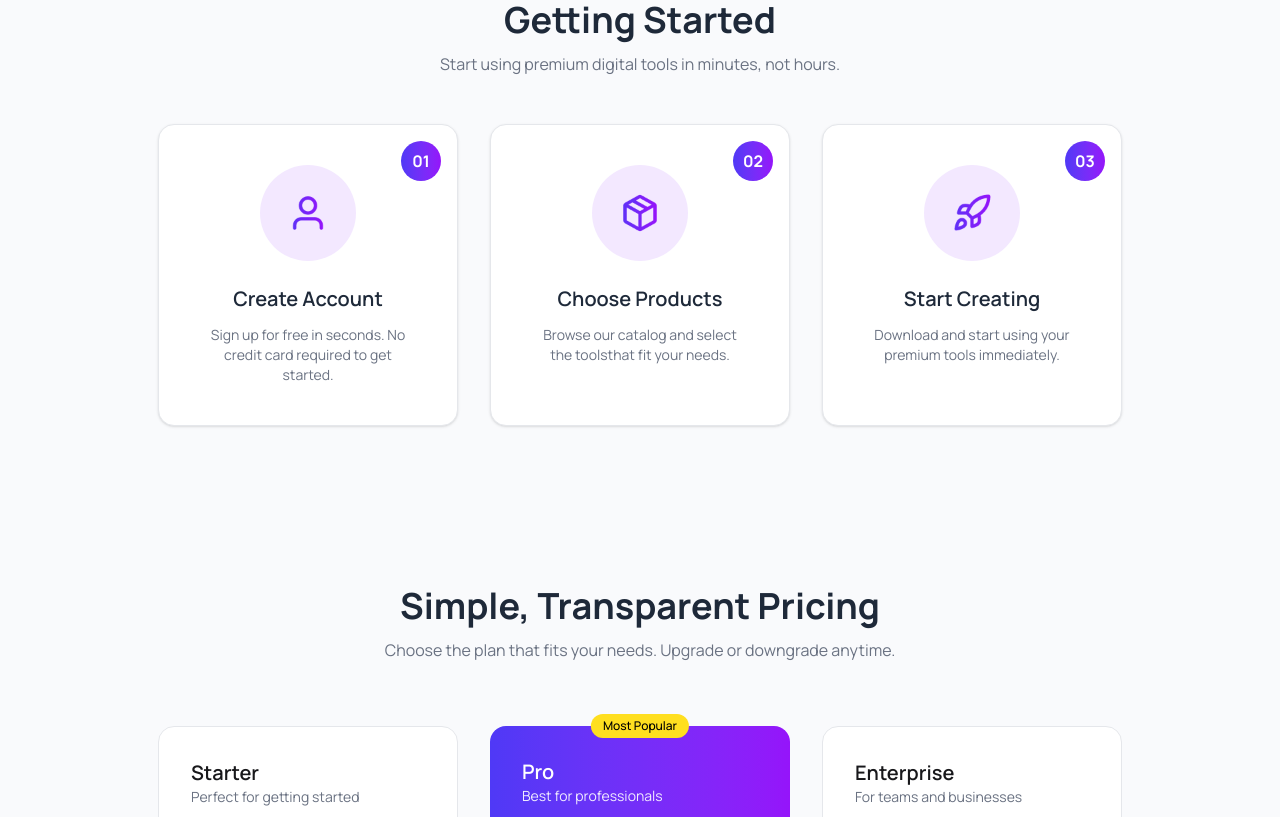
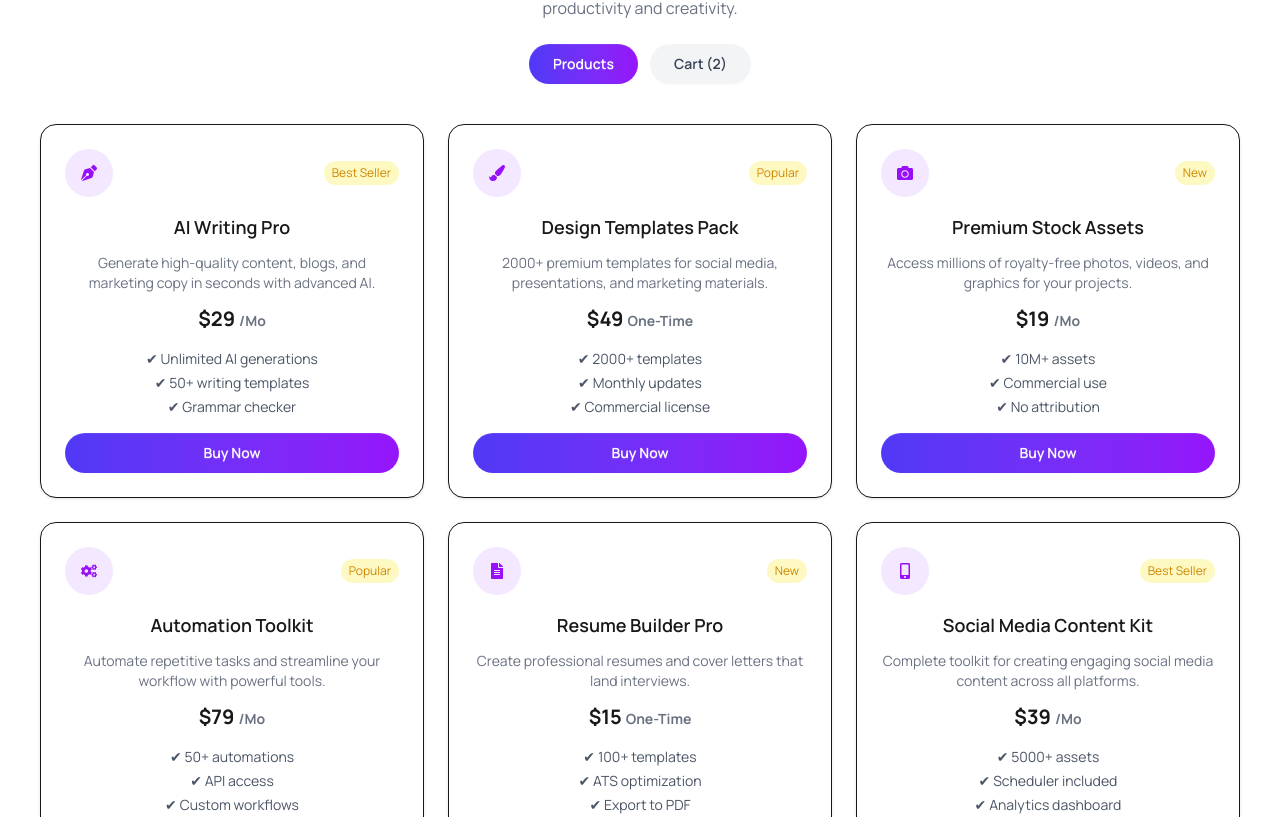
Before and after one commit to Samincode01/DigiTools-Platform, a React (Vite) app: page / in a window 1280 px wide. Shown: the part 1303-2120 px from the top of the page. Built offline with nearby package versions, Linux system fonts and the light colour scheme.

Commit message:
Created card section

```diff
--- /dev/null
+++ b/public/data.json
@@ -0,0 +1,88 @@
+{
+  "products": [
+    {
+      "id": 1,
+      "title": "AI Writing Pro",
+      "description": "Generate high-quality content, blogs, and marketing copy in seconds with advanced AI.",
+      "price": "$29",
+      "type": "/Mo",
+      "badge": "Best Seller",
+      "icon": "pen",
+      "features": [
+        "Unlimited AI generations",
+        "50+ writing templates",
+        "Grammar checker"
+      ]
+    },
+    {
+      "id": 2,
+      "title": "Design Templates Pack",
+      "description": "2000+ premium templates for social media, presentations, and marketing materials.",
+      "price": "$49",
+      "type": "One-Time",
+      "badge": "Popular",
+      "icon": "brush",
+      "features": [
+        "2000+ templates",
+        "Monthly updates",
+        "Commercial license"
+      ]
+    },
+    {
+      "id": 3,
+      "title": "Premium Stock Assets",
+      "description": "Access millions of royalty-free photos, videos, and graphics for your projects.",
+      "price": "$19",
+      "type": "/Mo",
+      "badge": "New",
+      "icon": "camera",
+      "features": [
+        "10M+ assets",
+        "Commercial use",
+        "No attribution"
+      ]
+    },
+    {
+      "id": 4,
+      "title": "Automation Toolkit",
+      "description": "Automate repetitive tasks and streamline your workflow with powerful tools.",
+      "price": "$79",
+      "type": "/Mo",
+      "badge": "Popular",
+      "icon": "cogs",
+      "features": [
+        "50+ automations",
+        "API access",
+        "Custom workflows"
+      ]
+    },
+    {
+      "id": 5,
+      "title": "Resume Builder Pro",
+      "description": "Create professional resumes and cover letters that land interviews.",
+      "price": "$15",
+      "type": "One-Time",
+      "badge": "New",
+      "icon": "file",
+      "features": [
+        "100+ templates",
+        "ATS optimization",
+        "Export to PDF"
+      ]
+    },
+    {
+      "id": 6,
+      "title": "Social Media Content Kit",
+      "description": "Complete toolkit for creating engaging social media content across all platforms.",
+      "price": "$39",
+      "type": "/Mo",
+      "badge": "Best Seller",
+      "icon": "mobile",
+      "features": [
+        "5000+ assets",
+        "Scheduler included",
+        "Analytics dashboard"
+      ]
+    }
+  ]
+}
--- a/src/App.jsx
+++ b/src/App.jsx
@@ -7,6 +7,7 @@ import GetStarted from './components/GetStarted/GetStarted'
 import PricingSection from './components/PricingSection/PricingSection'
 import TransformSection from './components/TransformSection/TransformSection'
 import FooterSection from './components/FooterSection/FooterSection'
+import ProductSection from './components/ProductSection/ProductSection'
 
 function App() {
 
@@ -17,6 +18,7 @@ function App() {
     <NavBar></NavBar>
    <HeroSectionnew></HeroSectionnew>
    <RatingSection></RatingSection>
+   <ProductSection></ProductSection>
    <GetStarted></GetStarted>
    <PricingSection></PricingSection>
    <TransformSection></TransformSection>
--- a/src/components/FooterSection/FooterSection.jsx
+++ b/src/components/FooterSection/FooterSection.jsx
@@ -4,7 +4,7 @@ import { FaYoutube, FaFacebookF, FaXTwitter } from "react-icons/fa6";
 const FooterSection = () => {
   return (
     <div className="bg-[#0b1a2b] text-white py-16 px-10">
-      <div className="max-w-7xl mx-auto grid grid-cols-1 md:grid-cols-5 gap-10">
+      <div className="max-w-7xl mx-auto grid grid-cols-1 md:grid-cols-6 gap-10">
 
         <div className="md:col-span-2">
           <h1 className="text-3xl font-bold mb-4">DigiTools</h1>
--- /dev/null
+++ b/src/components/ProductSection/ProductCard.jsx
@@ -0,0 +1,79 @@
+import React, { useEffect, useState } from "react";
+import {
+  FaPenNib,
+  FaPaintBrush,
+  FaCamera,
+  FaCogs,
+  FaFileAlt,
+  FaMobileAlt,
+} from "react-icons/fa";
+
+const iconMap = {
+  pen: FaPenNib,
+  brush: FaPaintBrush,
+  camera: FaCamera,
+  cogs: FaCogs,
+  file: FaFileAlt,
+  mobile: FaMobileAlt,
+};
+const ProductCard = () => {
+    const [products, setProducts] = useState([]);
+    useEffect(()=>{
+            fetch('../../../public/data.json')
+            .then(res=>res.json())
+            .then((data)=>setProducts(data.products));
+
+    },[]);
+
+    return (
+    <div className="grid md:grid-cols-3 gap-6 p-10">
+      {products.map((item) => {
+        const Icon = iconMap[item.icon];
+
+        return (
+          <div
+            key={item.id}
+            className="bg-white rounded-2xl border p-6 shadow-sm"
+          >
+            <div className="flex justify-between items-center mb-4">
+              <div className="w-12 h-12 rounded-full bg-purple-100 flex items-center justify-center">
+                <Icon className="text-purple-600" />
+              </div>
+
+              <span className="text-xs bg-yellow-100 text-yellow-600 px-2 py-1 rounded-full">
+                {item.badge}
+              </span>
+            </div>
+
+            <h2 className="text-lg font-semibold">{item.title}</h2>
+
+            <p className="text-gray-500 text-sm my-3">
+              {item.description}
+            </p>
+
+            <h1 className="text-xl font-bold mb-4">
+              {item.price}{" "}
+              <span className="text-sm text-gray-500">
+                {item.type}
+              </span>
+            </h1>
+
+            <ul className="text-sm text-gray-600 space-y-1 mb-4">
+              {item.features.map((f, i) => (
+                <li key={i}>✔ {f}</li>
+              ))}
+            </ul>
+
+            <button className="btn w-full rounded-full bg-gradient-to-r from-[#4f39f6] to-[#9514fa] text-white border-none">
+              Buy Now
+            </button>
+          </div>
+        );
+      })}
+    </div>
+  );
+};
+
+
+
+export default ProductCard;
--- /dev/null
+++ b/src/components/ProductSection/ProductSection.jsx
@@ -0,0 +1,32 @@
+import React from 'react';
+import ProductCard from './ProductCard';
+
+const ProductSection = () => {
+    return (
+         <div className="text-center mb-12">
+      <h1 className="text-4xl font-bold text-gray-800 mb-3">
+        Premium Digital Tools
+      </h1>
+
+      <p className="text-gray-500 max-w-2xl mx-auto mb-6">
+        Choose from our curated collection of premium digital products designed
+        to boost your productivity and creativity.
+      </p>
+
+      <div className="flex justify-center gap-3">
+        <button className="btn rounded-full bg-gradient-to-r from-[#4f39f6] to-[#9514fa] text-white border-none px-6">
+          Products
+        </button>
+
+        <button className="btn rounded-full bg-gray-100 text-gray-700 border-none px-6">
+          Cart (2)
+        </button>
+      </div>
+      <div>
+        <ProductCard></ProductCard>
+      </div>
+    </div>
+    );
+};
+
+export default ProductSection;
```
